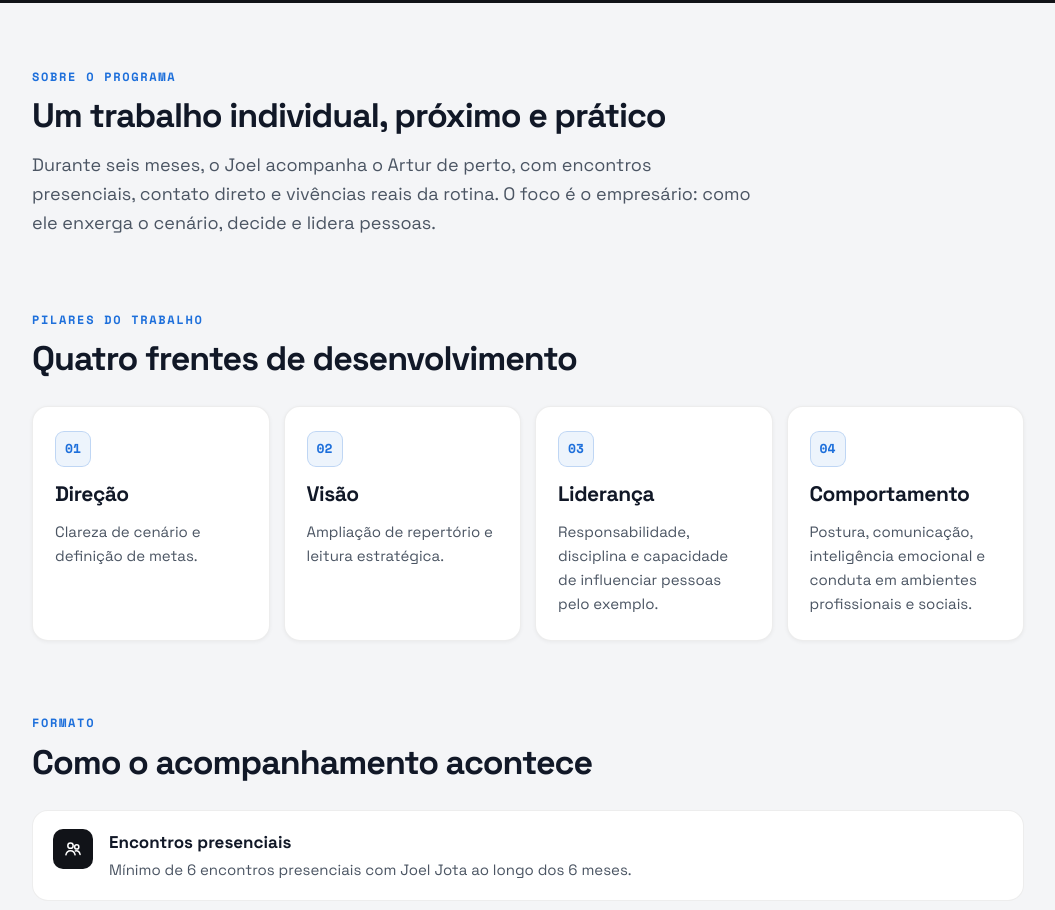
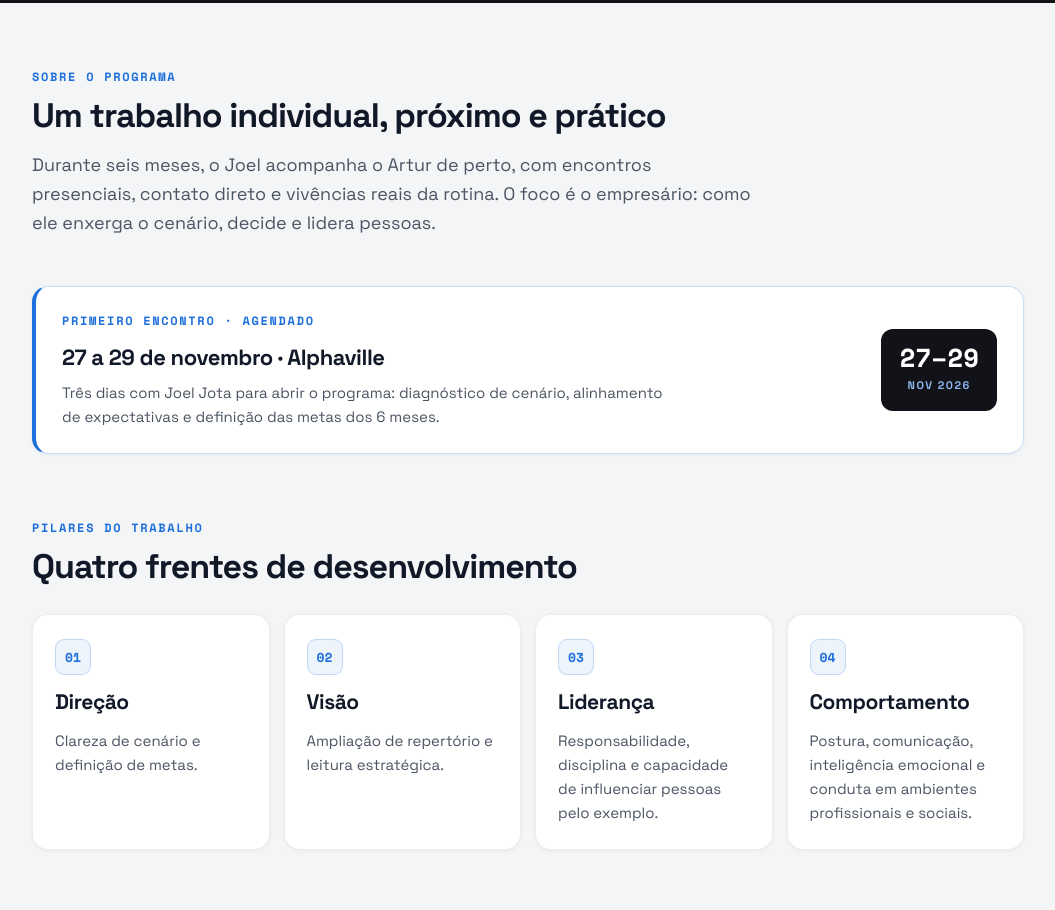
Before and after one commit to grasinunes-jotaco/grasinunes-jotaco, a plain HTML site: page advisory-artur.html in a window 1280 px wide. Shown: the part 546-1456 px from the top of the page, without its empty margins (112-1167 px from the left). Drawn offline with nearby package versions, Linux system fonts and the light colour scheme.

Commit message:
Advisory Artur: primeiro encontro agendado 27-29/11 em Alphaville
Co-Authored-By: Claude Opus 5.5 <noreply@anthropic.com>
Claude-Session: https://claude.ai/code/session_01Tuy8XonQwheBJur6ssFUx8

```diff
--- a/advisory-artur.html
+++ b/advisory-artur.html
@@ -69,6 +69,18 @@ h2{font-size:clamp(26px,4vw,34px);letter-spacing:-.03em;line-height:1.15;margin-
 .step:nth-child(n)::before{opacity:calc(.15 + var(--i)*.14);}
 .note{margin-top:14px;font-size:13px;color:var(--text3);}
 
+.sched{margin-top:10px;font-size:12px;font-weight:700;color:var(--green);background:var(--gnbg);border-radius:5px;padding:3px 8px;display:inline-block;}
+
+/* PRÓXIMO ENCONTRO */
+.next{margin-top:40px;display:flex;gap:20px;align-items:center;justify-content:space-between;background:var(--bg2);
+  border:1px solid var(--blueb);border-left:4px solid var(--blue);border-radius:var(--rl);padding:24px 26px;box-shadow:0 1px 4px rgba(0,0,0,.05);}
+.next h3{font-size:22px;letter-spacing:-.02em;margin-bottom:6px;}
+.next p{font-size:15px;color:var(--text2);max-width:620px;}
+.next-d{flex-shrink:0;text-align:center;background:var(--ink);color:#fff;border-radius:12px;padding:14px 18px;}
+.next-d b{display:block;font-family:'Space Mono',monospace;font-size:26px;line-height:1.1;}
+.next-d span{font-size:11px;letter-spacing:.14em;color:#8fb8f0;font-weight:700;}
+@media (max-width:560px){.next{flex-direction:column-reverse;align-items:flex-start;padding:20px;}}
+
 /* RESULTADO */
 .result{margin:64px 0 0;background:var(--ink);color:#fff;border-radius:22px;padding:44px 36px;}
 .result h2{color:#fff;}
@@ -123,6 +135,15 @@ footer b{font-family:'Space Mono',monospace;color:var(--blue);letter-spacing:.04
     <h2>Um trabalho individual, próximo e prático</h2>
     <p class="intro">Durante seis meses, o Joel acompanha o Artur de perto, com encontros presenciais, contato direto e vivências reais da rotina. O foco é o empresário: como ele enxerga o cenário, decide e lidera pessoas.</p>
   </section>
+
+  <div class="next">
+    <div class="next-l">
+      <div class="eyebrow">Primeiro encontro · Agendado</div>
+      <h3>27 a 29 de novembro · Alphaville</h3>
+      <p>Três dias com Joel Jota para abrir o programa: diagnóstico de cenário, alinhamento de expectativas e definição das metas dos 6 meses.</p>
+    </div>
+    <div class="next-d"><b>27–29</b><span>NOV 2026</span></div>
+  </div>
 
   <section>
     <div class="eyebrow">Pilares do trabalho</div>
@@ -182,7 +203,7 @@ footer b{font-family:'Space Mono',monospace;color:var(--blue);letter-spacing:.04
     <div class="eyebrow">Jornada</div>
     <h2>Seis meses, um encontro por mês</h2>
     <div class="timeline">
-      <div class="step" style="--i:1"><div class="m">Mês 1</div><span class="pl">Direção</span><p>Diagnóstico de cenário e definição das metas do semestre.</p></div>
+      <div class="step" style="--i:1"><div class="m">Mês 1</div><span class="pl">Direção</span><p>Diagnóstico de cenário e definição das metas do semestre.</p><div class="sched">27 a 29/11 · Alphaville</div></div>
       <div class="step" style="--i:2"><div class="m">Mês 2</div><span class="pl">Visão</span><p>Leitura estratégica do negócio e ampliação de repertório.</p></div>
       <div class="step" style="--i:3"><div class="m">Mês 3</div><span class="pl">Liderança</span><p>Responsabilidade, disciplina e exemplo. Revisão de meio de programa.</p></div>
       <div class="step" style="--i:4"><div class="m">Mês 4</div><span class="pl">Comportamento</span><p>Postura, comunicação e inteligência emocional.</p></div>
```
